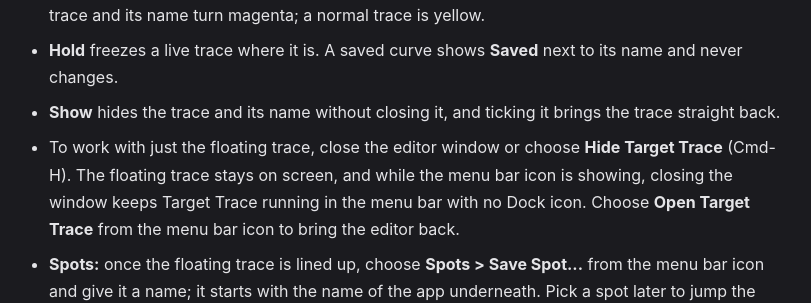
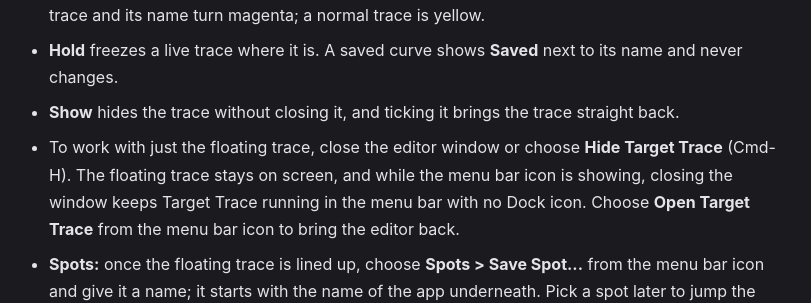
Before and after one commit to BSKapps/bskapps.github.io, a Jekyll site: the page built from articles/target-trace-guide/index.html, in a window 1280 px wide and 900 px high, scrolled down 4180 px. Shown: the part 158-461 px from the top of the window, without its empty margins (235-1046 px from the left). Built offline with Jekyll 4.4.1, drawn with Linux system fonts in a browser that asks for light colours.

Commit message:
Target Trace guide: Show hides the trace (the name stays in the bar)

```diff
--- a/_data/guides/target-trace-guide.json
+++ b/_data/guides/target-trace-guide.json
@@ -195,7 +195,7 @@
             "**Blanking** hides a live TF trace wherever Smaart's coherence falls below the percentage you pick, the way Smaart's own coherence blanking does. It is set here, not read from Smaart, and it is greyed out for RTA traces and saved curves.",
             "**Invert** flips the trace upside down, so a peak shows as a dip your EQ cut can follow. An inverted trace and its name turn magenta; a normal trace is yellow.",
             "**Hold** freezes a live trace where it is. A saved curve shows **Saved** next to its name and never changes.",
-            "**Show** hides the trace and its name without closing it, and ticking it brings the trace straight back.",
+            "**Show** hides the trace without closing it, and ticking it brings the trace straight back.",
             "To work with just the floating trace, close the editor window or choose **Hide Target Trace** (Cmd-H). The floating trace stays on screen, and while the menu bar icon is showing, closing the window keeps Target Trace running in the menu bar with no Dock icon. Choose **Open Target Trace** from the menu bar icon to bring the editor back.",
             "**Spots:** once the floating trace is lined up, choose **Spots > Save Spot...** from the menu bar icon and give it a name; it starts with the name of the app underneath. Pick a spot later to jump the floating trace back to that position, size and Scale. With **Follow Apps** ticked, switching to an app jumps the floating trace to that app's most recent spot, and it hides in apps that have none.",
             "**Menu bar:** the icon goes away again once Live Grab is disconnected, nothing is floating and the editor window is open. It lists Smaart's measurements under **RTA** and **TF**. Pick a running one to float it, or another to swap; a tick shows the one floating. It also has **Show**, **Invert**, **Hold**, **Lock** and **Close Floating Trace**. It shares Live Grab's connection, so the two always agree: **Connect to Smaart** in the menu connects Live Grab too, using the host, port and password entered there, and **Disconnect from Smaart** disconnects both.",
```
